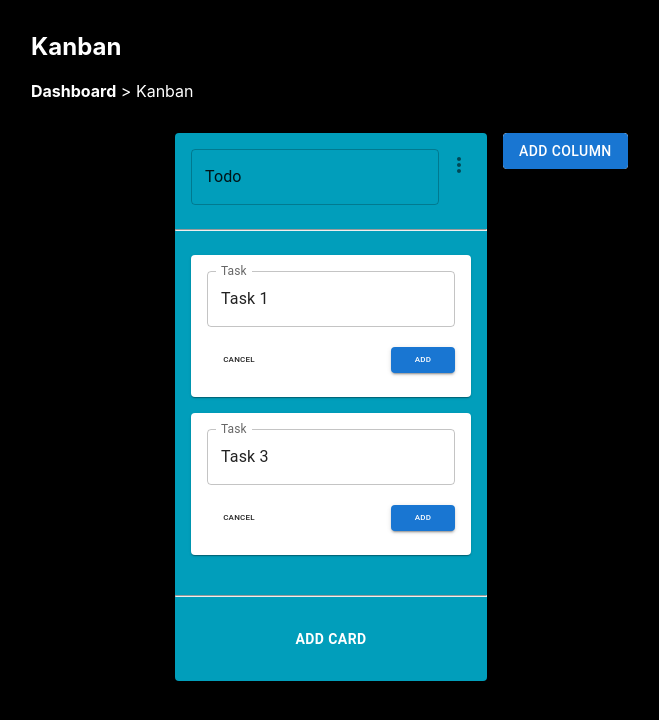
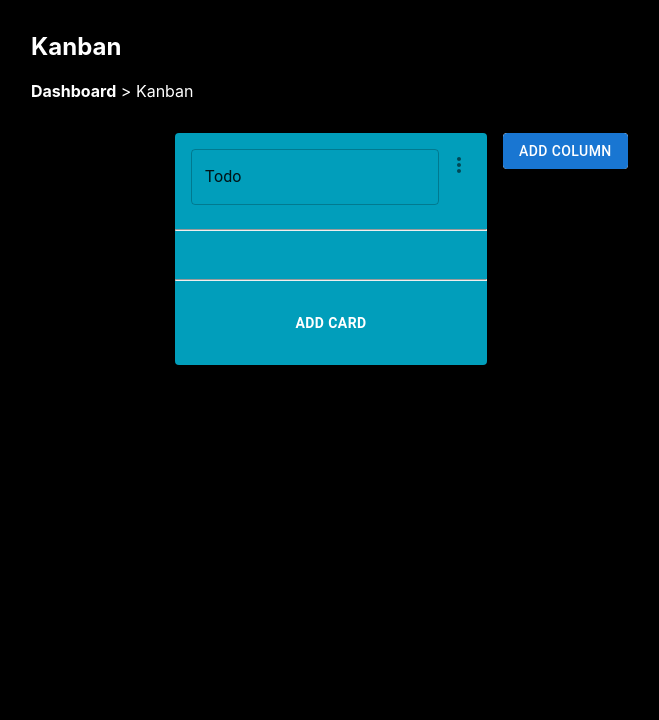
Before and after one commit to martinwachira/kanban-board, a React (Create React App) app: page / in a window 1280 px wide. Shown: the top 720 px of the page, without its empty margins (33-692 px from the left). Built offline with nearby package versions, Linux system fonts and the light colour scheme.

Commit message:
impl addTask and delTaskcard

```diff
--- a/src/Components/ColumnCard.js
+++ b/src/Components/ColumnCard.js
@@ -107,7 +107,9 @@ const ColumnCard = ({ column, tasks }) => {
 
             <CardContent>
               {tasks.map((task, index) => {
-                return <TaskCard key={task.id} task={task} index={index} />;
+                if (task) {
+                  return <TaskCard key={task.id} task={task} index={index} />;
+                }
               })}
             </CardContent>
             {provided.placeholder}
--- a/src/Components/TaskCard.js
+++ b/src/Components/TaskCard.js
@@ -1,6 +1,6 @@
-import { Button, Card, CardContent, TextField } from "@mui/material";
+import { Button, Card, CardContent, Paper, TextField } from "@mui/material";
 import React, { useState } from "react";
-import { addTask, updateTaskContent } from "../redux/boardSlice";
+import { addTask, deleteTask, updateTaskContent } from "../redux/boardSlice";
 
 import { Draggable } from "react-beautiful-dnd";
 import classes from "./cardstyles.module.css";
@@ -8,13 +8,22 @@ import { useDispatch } from "react-redux";
 
 const TaskCard = ({ task, index }) => {
   const dispatch = useDispatch();
+  const [isTaskAdded, setIsTaskAdded] = useState(false);
+
   const id = task?.id;
   const name = task?.content;
   const [taskName, setTaskName] = useState(name);
 
   const handleAddTask = () => {
     console.log("adding a task");
-    dispatch(addTask);
+    const newTaskId = "task-" + Date.now(); //generate a unique id for the task
+    dispatch(addTask({ taskId: newTaskId, content: taskName }));
+    setIsTaskAdded(true);
+  };
+
+  const handleDeleteTask = () => {
+    console.log("deleting task");
+    dispatch(deleteTask(id));
   };
 
   return (
@@ -28,20 +37,33 @@ const TaskCard = ({ task, index }) => {
           sm={{ margin: 1 }}
         >
           <CardContent>
+            {isTaskAdded ? (
+              <Paper style={{ padding: "1.5rem" }}>{taskName}</Paper>
+            ) : (
               <TextField
-              label="Task"
-              value={taskName}
+                // label="Task"
+                // value={taskName}
                 onChange={(e) => {
                   setTaskName(e.target.value);
                   dispatch(
-                  updateTaskContent({ taskId: id, newContent: e.target.value })
+                    updateTaskContent({
+                      taskId: id,
+                      newContent: e.target.value,
+                    })
                   );
                 }}
                 fullWidth
               />
+            )}
             <br />
             <br />
-            <Button variant="standard" style={{ fontSize: ".5rem" }}>
+            {!isTaskAdded && (
+              <div>
+                <Button
+                  variant="standard"
+                  style={{ fontSize: ".5rem" }}
+                  onClick={handleDeleteTask}
+                >
                   Cancel
                 </Button>
                 <Button
@@ -51,6 +73,8 @@ const TaskCard = ({ task, index }) => {
                 >
                   Add
                 </Button>
+              </div>
+            )}
           </CardContent>
         </Card>
       )}
--- a/src/redux/boardSlice.js
+++ b/src/redux/boardSlice.js
@@ -3,16 +3,12 @@ import { configureStore, createSlice } from "@reduxjs/toolkit";
 const boardSlice = createSlice({
   name: "board",
   initialState: {
-    tasks: {
-      "task-1": { id: "task-1", content: "Task 1" },
-      "task-2": { id: "task-2", content: "Task 2" },
-      "task-3": { id: "task-3", content: "Task 3" },
-    },
+    tasks: {},
     columns: {
       "column-1": {
         id: "column-1",
         title: "Todo",
-        taskIds: ["task-1", "task-3"],
+        taskIds: [],
       },
     },
     columnOrder: ["column-1"],
@@ -22,7 +18,8 @@ const boardSlice = createSlice({
     addTask: (state, action) => {
       const { taskId, content } = action.payload;
       state.tasks[taskId] = { id: taskId, content: content };
-      // state.columns[columnId].taskIds.push(taskId);
+      // add the new task id to the first column's taskIds arr
+      state.columns["column-1"].taskIds.push(taskId);
     },
 
     moveTask: (state, action) => {
@@ -32,6 +29,12 @@ const boardSlice = createSlice({
       newTaskIds.splice(source.index, 1);
       newTaskIds.splice(destination.index, 0, draggableId);
       state.columns[column.id].taskIds = newTaskIds;
+    },
+
+    deleteTask: (state, action) => {
+      const taskId = action.payload;
+      const { [taskId]: deletedTask, ...remainingTasks } = state.tasks;
+      state.tasks = remainingTasks;
     },
 
     addTaskCard: (state, action) => {
@@ -74,6 +77,7 @@ export const {
   updateTaskContent,
   addTask,
   moveTask,
+  deleteTask,
   addColumn,
   renameColumn,
   deleteColumn,
```
Lines whose indentation alone changed are shown as unchanged.
